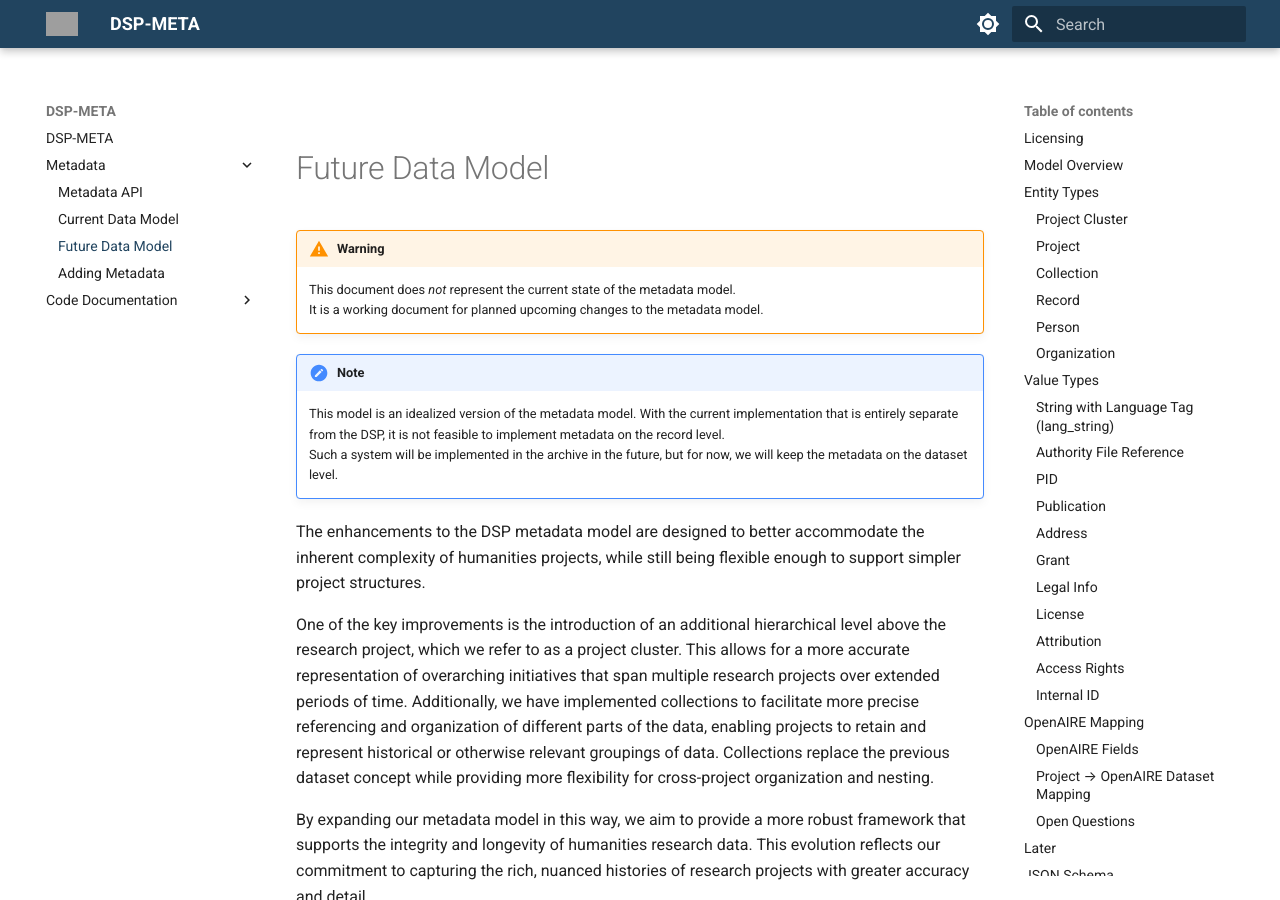
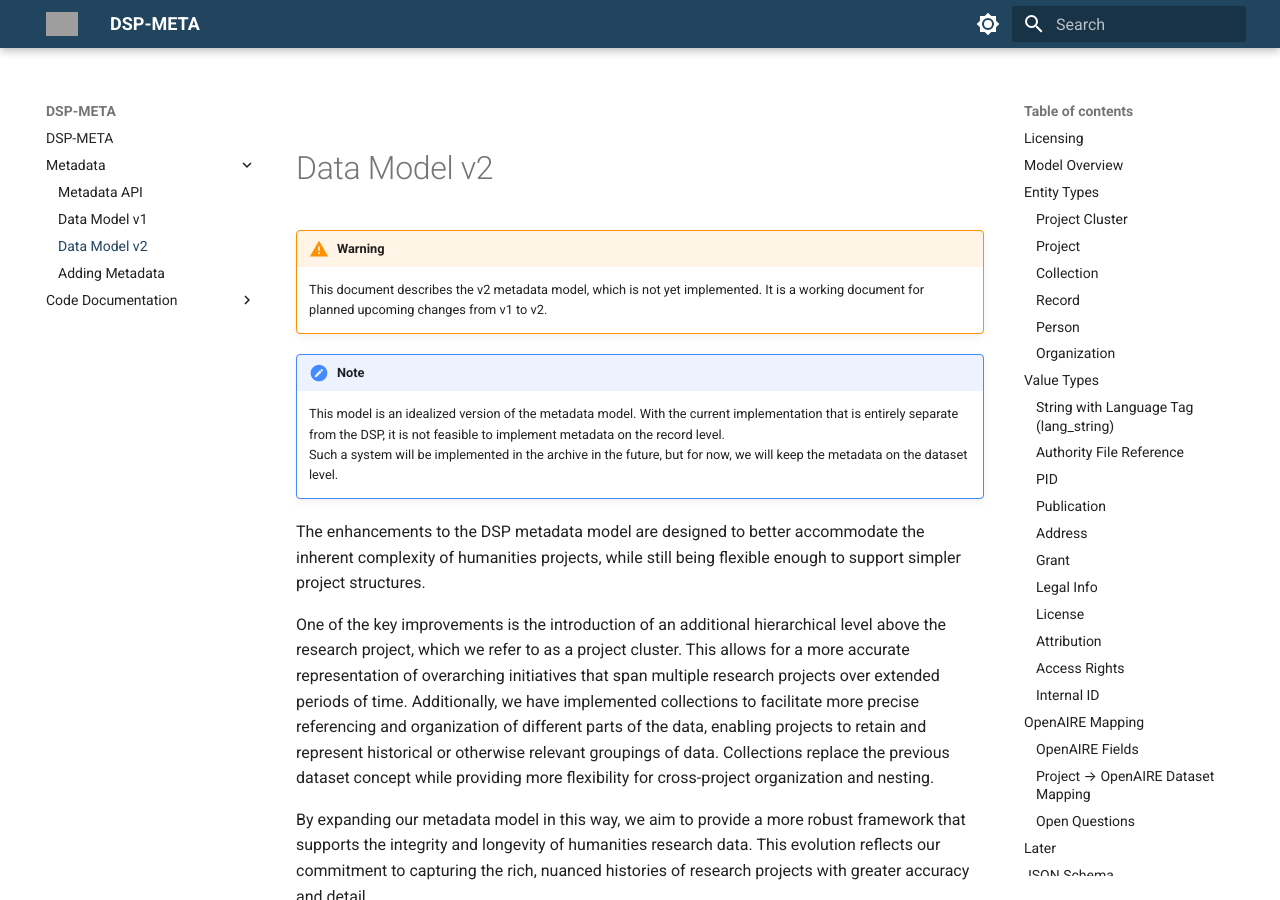
Before and after one commit to dasch-swiss/dsp-meta, an MkDocs documentation site: the page built from docs/data/v2-datamodel.md, in a window 1280 px wide and 900 px high. Built offline with MkDocs 1.6.1 and Material for MkDocs 9.7.7, drawn with Linux system fonts in a browser that asks for light colours; grey boxes are pictures that could not be loaded.

Commit message:
docs: Rename current and future datamodel to v1 and v2 (#404)

```diff
--- a/docs/data/future-datamodel.md
+++ b/docs/data/v2-datamodel.md
@@ -1,8 +1,8 @@
-# Future Data Model
+# Data Model v2
 
 !!! warning
-    This document does _not_ represent the current state of the metadata model.
-    It is a working document for planned upcoming changes to the metadata model.
+    This document describes the v2 metadata model, which is not yet implemented.
+    It is a working document for planned upcoming changes from v1 to v2.
 
 !!! note
     This model is an idealized version of the metadata model.
--- a/mkdocs.yml
+++ b/mkdocs.yml
@@ -4,8 +4,8 @@ nav:
     - DSP-META: index.md
     - Metadata:
           - Metadata API: data/api.md
-          - Current Data Model: data/current-datamodel.md
-          - Future Data Model: data/future-datamodel.md
+          - Data Model v1: data/v1-datamodel.md
+          - Data Model v2: data/v2-datamodel.md
           - Adding Metadata: data/adding-metadata.md
     - Code Documentation:
           - Overview: code/overview.md
```
Also changed, not shown: docs/data/v1-datamodel.md (renamed from docs/data/current-datamodel.md, +1 -1 lines), docs/index.md (+2 -2 lines).
